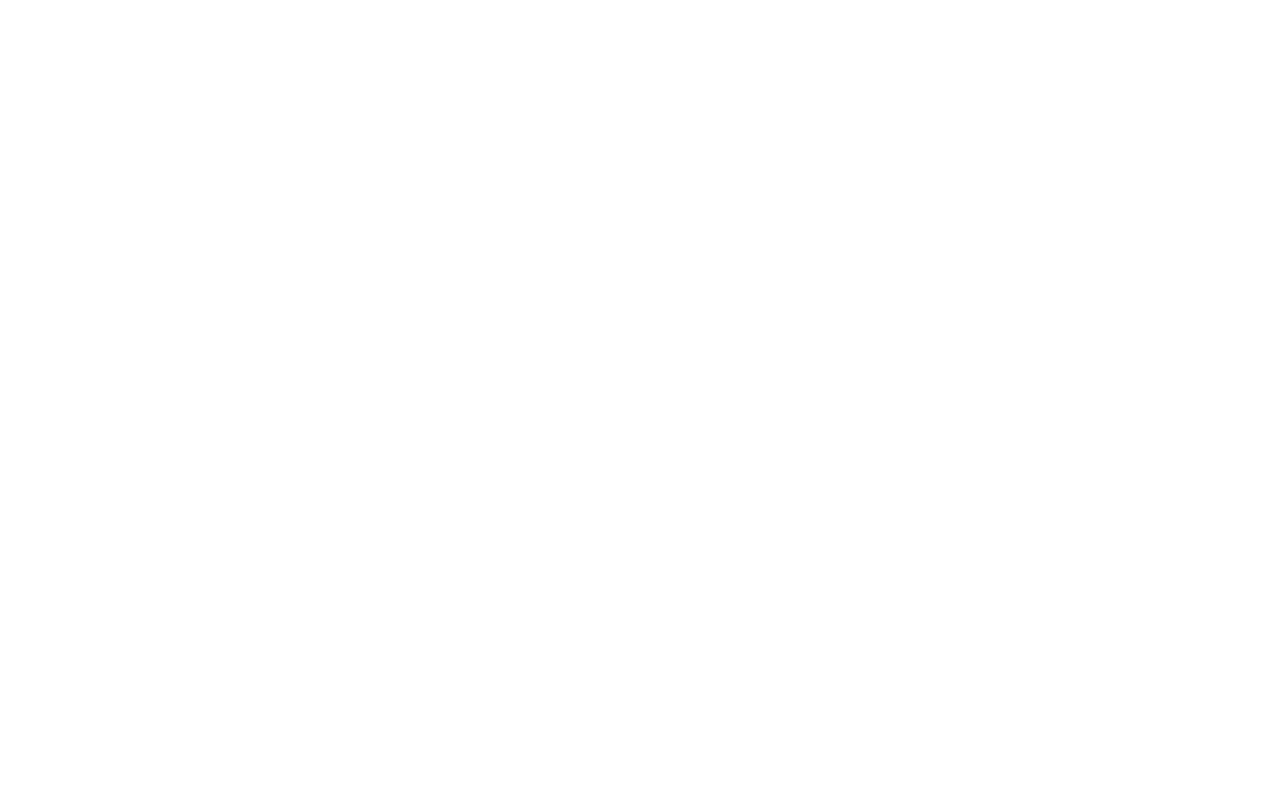
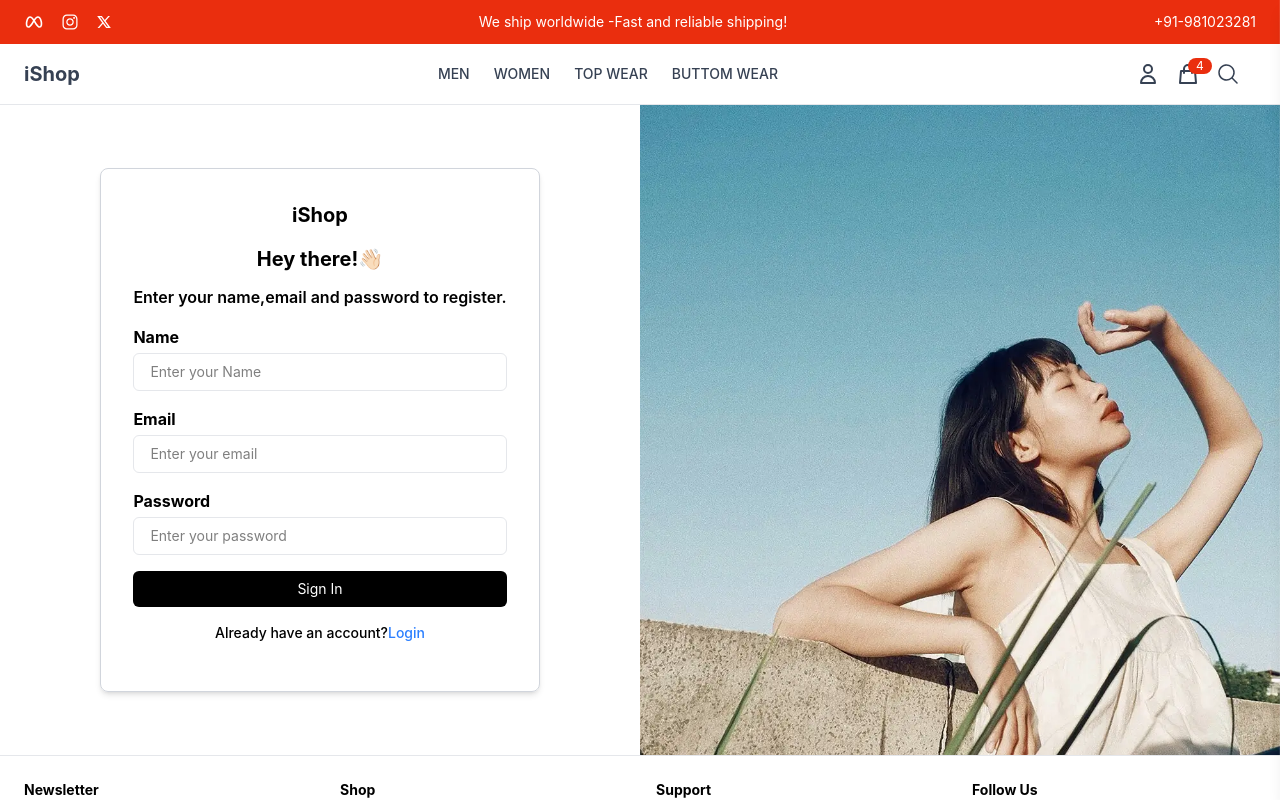
Before and after one commit to Vish75-c/Ecommerce, a React (Vite) app in the folder frontend/: page /register in a window 1280 px wide. Before the commit this address had no page. Shown: the top 800 px of the page. Built offline with nearby package versions, Linux system fonts and the light colour scheme.

Commit message:
LoginAndRegistered

```diff
--- a/frontend/src/App.jsx
+++ b/frontend/src/App.jsx
@@ -1,11 +1,15 @@
 import React from 'react'
 import { BrowserRouter,Route,Routes } from 'react-router-dom'
 import UserLayout from './components/Layout/UserLayout'
+import Login from './components/Pages/Login'
+import Register from './components/Pages/Register'
 const App = () => {
   return (
     <BrowserRouter>
     <Routes>
       <Route path='/' element={<UserLayout/>}></Route>
+      <Route path='/login' element={<Login/>}></Route>
+      <Route path='/register' element={<Register/>}></Route>
       {/*  */}
     </Routes>
     </BrowserRouter>
--- a/frontend/src/components/Common/Navbar.jsx
+++ b/frontend/src/components/Common/Navbar.jsx
@@ -31,7 +31,7 @@
         </div>
         {/* right icons */}
         <div className="flex items-center space-x-4">
-            <Link to='/profile' className='hover:text-black '><HiOutlineUser className='h-6 w-6 text-gray-700'/></Link>
+            <Link to='/login' className='hover:text-black '><HiOutlineUser className='h-6 w-6 text-gray-700'/></Link>
             <button className='relative hover:text-black text-gray-700' onClick={()=>(setopen(true))}>
                 <HiOutlineShoppingBag className='h-6 w-6 text-gray-700'/>
                 <span className='absolute -top-1 bg-[#ea2e0e] text-white text-xs rounded-full px-2 py-.5'>4</span>
--- /dev/null
+++ b/frontend/src/components/Pages/Login.jsx
@@ -0,0 +1,54 @@
+import React, { useState } from "react";
+import img from "../../assets/login.webp";
+import Header from "../Common/Header";
+import Footer from "../Common/Footer";
+import { Link } from "react-router-dom";
+const Login = () => {
+    const [username,setusername]=useState("");
+    const [password,setpassword]=useState("");
+    const handlesubmit=(e)=>{
+
+        console.log(username);
+        e.preventDefault();
+
+    }
+  return (
+    <>
+      <Header />
+      <div className="md:flex flex-row">
+        <div className=" w-full md:w-1/2 p-8 md:p-12 flex items-center justify-center">
+        <form onSubmit={(e)=>handlesubmit(e)} className=" p-8 rounded-lg flex flex-col justify-center items-center max-w-md shadow-md border border-gray-300">
+            <h1 className="font-bold text-xl mb-4">iShop</h1>
+            <h1 className="text-xl font-bold mb-3">Hey there!👋🏻</h1>
+            <p className=" font-semibold mb-4">Enter your username and password to Login.</p>
+            <div className="w-full mb-4">
+                <label className="block font-bold mb-1">Email</label>
+                <input type="text" onChange={(e)=>setusername(e.target.value)} placeholder="Enter your email" value={username} className="py-2 px-4 w-full outline-none border text-sm border-gray-200 rounded-md" required={true}/>
+            </div>
+            <div className="w-full mb-4">
+                <label className="block font-bold mb-1">Password</label>
+                <input type="text" onChange={(e)=>setpassword(e.target.value)} placeholder="Enter your password" value={password} className="py-2 px-4 w-full outline-none border text-sm border-gray-200 rounded-md" required={true}/>
+            </div>
+            <button type="submit" className="py-2 px-4 w-full text-white bg-black rounded-md text-center text-sm mb-4">Sign In</button>
+
+            <div className="mb-4 w-full text-sm text-center flex justify-center font-medium">
+                <p className="">Don't have an account? </p>
+                <Link to="/register" className=" text-blue-500">Register</Link>
+            </div>
+        </form>
+        </div>
+        <div className="w-1/2 hidden md:flex  ">
+          <img
+            src={img}
+            alt="login-Img"
+            className="w-full h-[650px] object-cover"
+          />
+        </div>
+      </div>
+
+      <Footer />
+    </>
+  );
+};
+
+export default Login;
--- /dev/null
+++ b/frontend/src/components/Pages/Register.jsx
@@ -0,0 +1,59 @@
+import React, { useState } from "react";
+import img from "../../assets/register.webp";
+import Header from "../Common/Header";
+import Footer from "../Common/Footer";
+import { Link } from "react-router-dom";
+const Register = () => {
+    const [name,setname]=useState("");
+    const [username,setusername]=useState("");
+    const [password,setpassword]=useState("");
+    const handlesubmit=(e)=>{
+
+        console.log(username);
+        e.preventDefault();
+
+    }
+  return (
+    <>
+      <Header />
+      <div className="md:flex flex-row">
+        <div className=" w-full md:w-1/2 p-8 md:p-12 flex items-center justify-center">
+        <form onSubmit={(e)=>handlesubmit(e)} className=" p-8 rounded-lg flex flex-col justify-center items-center max-w-md shadow-md border border-gray-300">
+            <h1 className="font-bold text-xl mb-4">iShop</h1>
+            <h1 className="text-xl font-bold mb-3">Hey there!👋🏻</h1>
+            <p className=" font-semibold mb-4">Enter your name,email and password to register.</p>
+            <div className="w-full mb-4">
+                <label className="block font-bold mb-1">Name</label>
+                <input type="text" onChange={(e)=>setusername(e.target.value)} placeholder="Enter your Name" value={name} className="py-2 px-4 w-full outline-none border text-sm border-gray-200 rounded-md" required={true}/>
+            </div>
+            <div className="w-full mb-4">
+                <label className="block font-bold mb-1">Email</label>
+                <input type="text" onChange={(e)=>setusername(e.target.value)} placeholder="Enter your email" value={username} className="py-2 px-4 w-full outline-none border text-sm border-gray-200 rounded-md" required={true}/>
+            </div>
+            <div className="w-full mb-4">
+                <label className="block font-bold mb-1">Password</label>
+                <input type="text" onChange={(e)=>setpassword(e.target.value)} placeholder="Enter your password" value={password} className="py-2 px-4 w-full outline-none border text-sm border-gray-200 rounded-md" required={true}/>
+            </div>
+            <button type="submit" className="py-2 px-4 w-full text-white bg-black rounded-md text-center text-sm mb-4">Sign In</button>
+
+            <div className="mb-4 w-full text-sm text-center flex justify-center font-medium">
+                <p className="">Already have an account? </p>
+                <Link to="/login" className=" text-blue-500">Login</Link>
+            </div>
+        </form>
+        </div>
+        <div className="w-1/2 hidden md:flex  ">
+          <img
+            src={img}
+            alt="login-Img"
+            className="w-full h-[650px] object-cover"
+          />
+        </div>
+      </div>
+
+      <Footer />
+    </>
+  );
+};
+
+export default Register;
```
